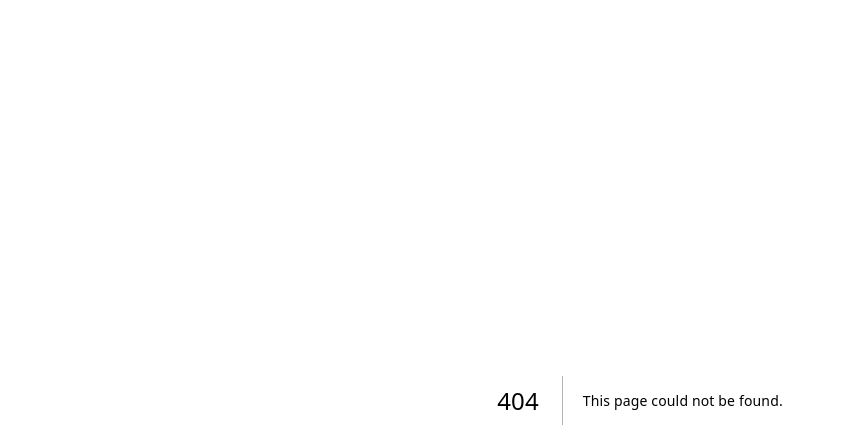
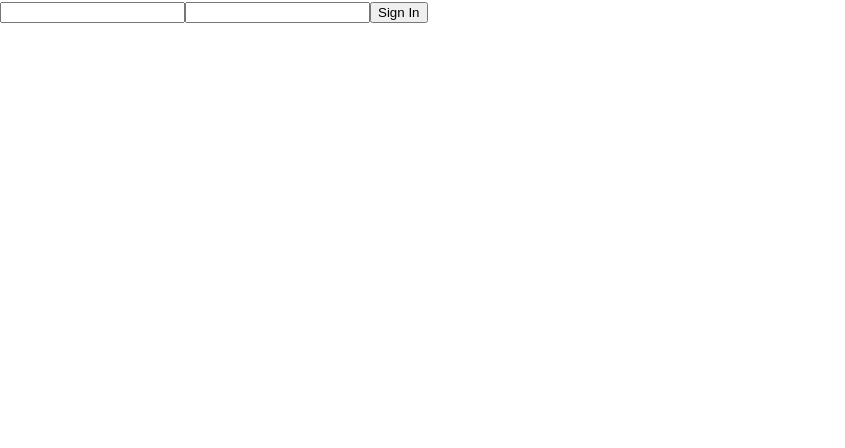
Before and after one commit to abdulmansour/amz-seller-client, a Next.js app: page /login in a window 1280 px wide. Before the commit this address had no page. Shown: the top 448 px of the page, without its empty margins (0-845 px from the left). Built offline with nearby package versions, Linux system fonts and the light colour scheme.

Commit message:
added very basic /login page using firebase auth

```diff
--- a/package.json
+++ b/package.json
@@ -38,6 +38,7 @@
     "eslint": "8.31.0",
     "eslint-config-next": "13.1.1",
     "eslint-config-prettier": "^8.6.0",
+    "firebase": "^9.17.1",
     "firebase-admin": "^11.4.1",
     "husky": "^8.0.3",
     "lodash": "^4.17.21",
--- /dev/null
+++ b/src/components/AuthForm/index.tsx
@@ -0,0 +1,33 @@
+import { useContext, useState } from 'react';
+import { AuthContext } from 'src/contexts/AuthContext';
+
+// eslint-disable-next-line @typescript-eslint/no-empty-interface
+export interface AuthFormProps {}
+
+const AuthForm = ({}: AuthFormProps) => {
+  const { handleSignIn, errorMessage } = useContext(AuthContext);
+
+  const [email, setEmail] = useState('');
+  const [password, setPassword] = useState('');
+
+  return (
+    <div>
+      <input
+        type="text"
+        value={email}
+        onChange={(e) => setEmail(e.target.value)}
+      />
+      <input
+        type="password"
+        value={password}
+        onChange={(e) => setPassword(e.target.value)}
+      />
+      <button onClick={() => handleSignIn && handleSignIn(email, password)}>
+        Sign In
+      </button>
+      <div>{errorMessage}</div>
+    </div>
+  );
+};
+
+export default AuthForm;
--- /dev/null
+++ b/src/contexts/AuthContext.tsx
@@ -0,0 +1,49 @@
+import { getAuth, signInWithEmailAndPassword, User } from 'firebase/auth';
+import {
+  createContext,
+  PropsWithChildren,
+  useCallback,
+  useMemo,
+  useState,
+} from 'react';
+import { initFirebase } from 'src/contexts/firebaseApp';
+
+export interface AuthContextState {
+  user: User | undefined;
+  handleSignIn: ((email: string, password: string) => void) | undefined;
+  errorMessage: string;
+}
+
+export const AuthContext = createContext<AuthContextState>({
+  user: undefined,
+  handleSignIn: undefined,
+  errorMessage: '',
+});
+
+export const AuthProvider = ({ children }: PropsWithChildren) => {
+  const [user, setUser] = useState<User>();
+  const app = useMemo(() => initFirebase(), []);
+  const auth = useMemo(() => getAuth(app), [app]);
+  const [errorMessage, setErrorMessage] = useState('');
+
+  const handleSignIn = useCallback(
+    (email: string, password: string) => {
+      signInWithEmailAndPassword(auth, email, password)
+        .then((userCredential) => {
+          // Signed in
+          setUser(userCredential.user);
+          // ...
+        })
+        .catch((error) => {
+          setErrorMessage(error.message);
+        });
+    },
+    [auth]
+  );
+
+  return (
+    <AuthContext.Provider value={{ user, handleSignIn, errorMessage }}>
+      {children}
+    </AuthContext.Provider>
+  );
+};
--- /dev/null
+++ b/src/contexts/firebaseApp.ts
@@ -0,0 +1,23 @@
+// Import the functions you need from the SDKs you need
+import { initializeApp } from 'firebase/app';
+// TODO: Add SDKs for Firebase products that you want to use
+// https://firebase.google.com/docs/web/setup#available-libraries
+
+// Your web app's Firebase configuration
+// For Firebase JS SDK v7.20.0 and later, measurementId is optional
+const firebaseConfig = {
+  apiKey: 'AIzaSyBM6jRBuJINh89LzQDBhjfIOGtne6DHyvA',
+  authDomain: 'molgha.firebaseapp.com',
+  projectId: 'molgha',
+  storageBucket: 'molgha.appspot.com',
+  messagingSenderId: '625607779749',
+  appId: '1:625607779749:web:52c51f82c9237c4efcf44c',
+  measurementId: 'G-K6CXNB1QXZ',
+};
+
+// Initialize Firebase
+export const app = initializeApp(firebaseConfig);
+
+export const initFirebase = () => {
+  return app;
+};
--- a/src/pages/_app.tsx
+++ b/src/pages/_app.tsx
@@ -2,12 +2,15 @@ import { CssBaseline, ThemeProvider } from '@mui/material';
 import '@styles/globals.css';
 import theme from '@styles/theme';
 import type { AppProps } from 'next/app';
+import { AuthProvider } from 'src/contexts/AuthContext';
 
 export default function App({ Component, pageProps }: AppProps) {
   return (
-    <ThemeProvider theme={theme}>
-      <CssBaseline />
-      <Component {...pageProps} />
-    </ThemeProvider>
+    <AuthProvider>
+      <ThemeProvider theme={theme}>
+        <CssBaseline />
+        <Component {...pageProps} />
+      </ThemeProvider>
+    </AuthProvider>
   );
 }
--- /dev/null
+++ b/src/pages/login.tsx
@@ -0,0 +1,17 @@
+import AuthForm from '@components/AuthForm';
+import { useRouter } from 'next/router';
+import { useContext, useEffect } from 'react';
+import { AuthContext } from 'src/contexts/AuthContext';
+
+const LoginPage = () => {
+  const { user } = useContext(AuthContext);
+  const router = useRouter();
+
+  useEffect(() => {
+    if (user) router.push('/');
+  }, [user]);
+
+  return <>{!user && <AuthForm />}</>;
+};
+
+export default LoginPage;
```
Also changed, not shown: src/pages/index.tsx (+18 -2 lines), 1 other file (tests, documents, lock files or other folders).
